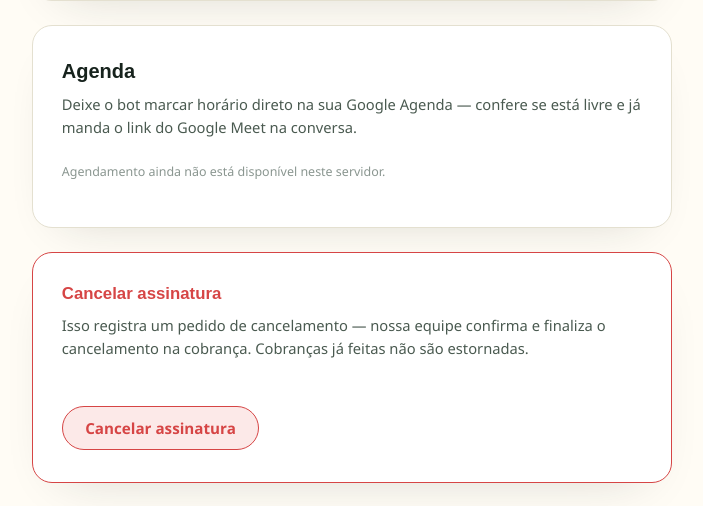
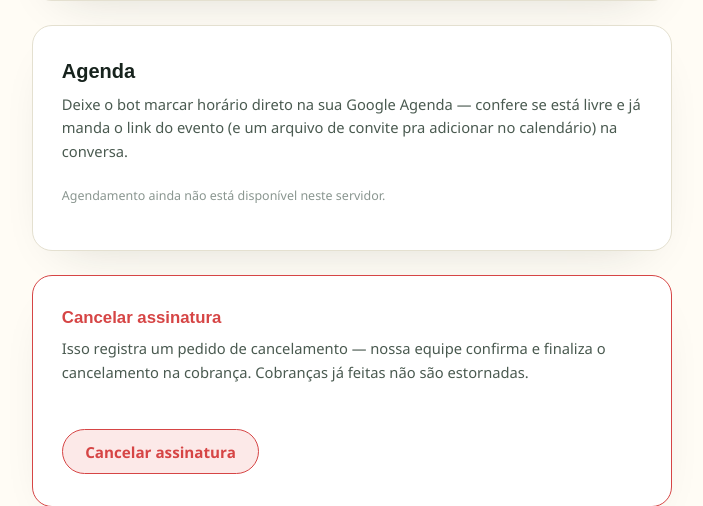
Before and after one commit to pachecasatSP/AtendAgente, a FastAPI app: page /painel/configuracoes in a window 1280 px wide. Shown: the part 2259-2765 px from the top of the page, without its empty margins (288-991 px from the left). Run offline with FastAPI, Linux system fonts and the light colour scheme; the visitor is signed in with stand-in values (Sample User, id 1); data that the repository does not hold is empty.

Commit message:
Painel: tira menção ao Meet do texto de Agenda, descreve o que faz de verdade
Meet automático nem sempre existe (conta de serviço sem domain-wide
delegation, ver specs/agendamento-google-calendar.md) — o texto
prometia algo que nem sempre acontece. Agora descreve o link do evento
+ arquivo de convite (.ics), que são garantidos.

Co-Authored-By: Claude Sonnet 5 <noreply@anthropic.com>

```diff
--- a/tools/tenant-panel/templates/configuracoes.html
+++ b/tools/tenant-panel/templates/configuracoes.html
@@ -317,7 +317,7 @@ button.secondary {
 
   <div class="card">
     <h1>Agenda</h1>
-    <p class="lead">Deixe o bot marcar horário direto na sua Google Agenda — confere se está livre e já manda o link do Google Meet na conversa.</p>
+    <p class="lead">Deixe o bot marcar horário direto na sua Google Agenda — confere se está livre e já manda o link do evento (e um arquivo de convite pra adicionar no calendário) na conversa.</p>
 
     {% if not agenda_disponivel %}
       <p class="hint">Agendamento ainda não está disponível neste servidor.</p>
```
